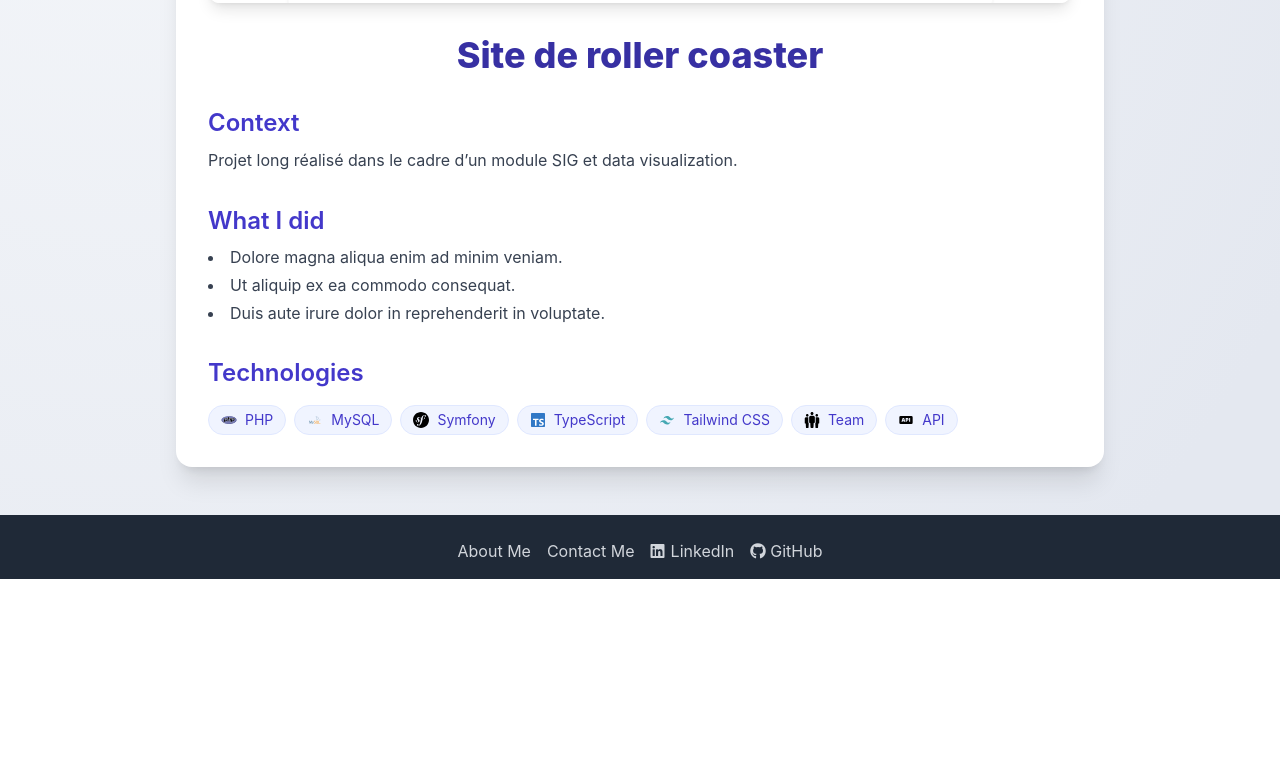
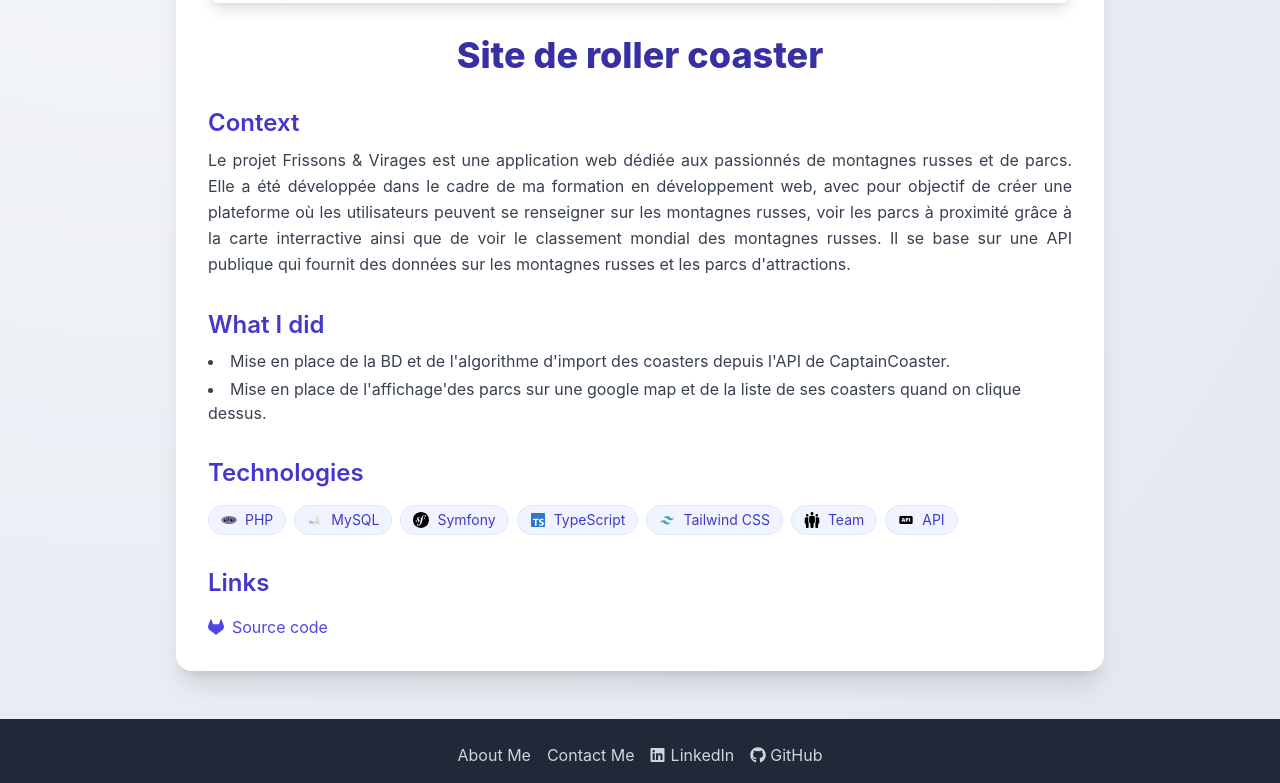
Before and after one commit to Papyquirush/portfolio, a Vue app: page /projects/coaster in a window 1280 px wide. Shown: the part 524-1307 px from the top of the page. Before the commit the page ends 1103 px from the top, so only its background shows below. Built offline with nearby package versions, Linux system fonts and the light colour scheme.

Commit message:
feat(projectsView) : details

```diff
--- a/src/i18n.js
+++ b/src/i18n.js
@@ -32,6 +32,7 @@ const messages = {
             links : "Links",
             sourceCode: "Source code",
             website: "Website",
+            noLinks : "No links available as the project was done in a company and is internal.",
         },
     },
     fr: {
@@ -62,6 +63,7 @@ const messages = {
             links : "Liens",
             sourceCode: "Code source",
             website: "Site web",
+            noLinks : "Aucun lien disponible car le projet a été fait en entreprise et est en interne.",
         },
     }
 };
--- a/src/interface/projects.ts
+++ b/src/interface/projects.ts
@@ -65,7 +65,7 @@ export const projects = {
                 ["MySQL", "Vue.js", "Tailwind CSS", "TypeScript", "API", "Team"].includes(skill.name)
             ),
             links: [
-
+                "https://github.com/Papyquirush/VueEchec",
             ]
         },
         {
@@ -76,38 +76,38 @@ export const projects = {
             images: [
                 "/logos/projects/coaster.png",
             ],
-            context: "Projet long réalisé dans le cadre d’un module SIG et data visualization.",
+            context: "Le projet Frissons & Virages est une application web dédiée aux passionnés de montagnes russes et de parcs. Elle a été développée dans le cadre de ma formation en développement web, avec pour objectif de créer une plateforme où les utilisateurs peuvent se renseigner sur les montagnes russes, voir les parcs à proximité grâce à la carte interractive ainsi que de voir le classement mondial des montagnes russes. Il se base sur une API publique qui fournit des données sur les montagnes russes et les parcs d'attractions.",
             contributions: [
-                "Dolore magna aliqua enim ad minim veniam.",
-                "Ut aliquip ex ea commodo consequat.",
-                "Duis aute irure dolor in reprehenderit in voluptate.",
+                "Mise en place de la BD et de l'algorithme d'import des coasters depuis l'API de CaptainCoaster.",
+                "Mise en place de l'affichage'des parcs sur une google map et de la liste de ses coasters quand on clique dessus.",
             ],
             skills: skills.skills.filter(skill =>
                 ["MySQL", "Symfony", "PHP", "Tailwind CSS", "TypeScript", "API", "Team"].includes(skill.name)
             ),
             links: [
-
+                "https://github.com/Papyquirush/VueEchec",
             ]
         },
         {
             id: "spotify",
             title: "Site utilisant l'API de Spotify",
             description:
-                "Création d'un site qui permet de mettre en favoris des sons et des artistes",
+                "Création d'un site qui permet de mettre en favoris des sons et des artistes grâce à l'API spotify",
             images: [
                 "/logos/projects/spotify.png",
             ],
-            context: "Projet réalisé dans le cadre d’un atelier API tierces.",
+            context: "Projet réalisé dans le cadre d’un cours, le but était d'utiliser l'API spotify pour permettre de lister les sons, les artiste, pouvoir faire une recherche et ajouter en favoris.",
             contributions: [
-                "Cupidatat non proident, sunt in culpa qui officia deserunt.",
-                "Mollit anim id est laborum.",
-                "Lorem ipsum dolor sit amet, consectetur adipiscing elit.",
+                "Connexion à l'API de Spotify.",
+                "Listing des artistes et des sons.",
+                "Recherche d'artistes et de sons.",
+                "Gestion des favoris.",
             ],
             skills: skills.skills.filter(skill =>
                 ["MySQL", "PHP", "Symfony", "CSS", "API"].includes(skill.name)
             ),
             links: [
-
+                "https://github.com/Papyquirush/Tp_spot",
             ]
         },
         {
@@ -119,7 +119,7 @@ export const projects = {
                 "/logos/projects/transchlor2.png",
                 "/logos/projects/transchlor3.png",
             ],
-            context: "Site personnel pour présenter mes compétences, projets et parcours.",
+            context: "Transchlor est une application de simulation multiphysique du Transport des ions Chlorure dans les structures en béton armé (ponts, etc..), responsable de dégradations en fonction de l'exposition de l'ouvrage (données issues de capteurs ou expositions type : brouillard, soleil, montagne, mer, éclaboussures de voitures, eau stagnante etc..). Elle est utilisée pour prédire les dégradations au cours du temps (entre 20 et 30 ans) et prévoir les phases d'entretien et de réparation. L’objectif principal de ce travail est de recréer complètement l’interface en créant une interface web, de créer une base de données pour stocker les résultats des calculs et de pouvoir gérer différents utilisateurs. Notre travail n’est pas de finir ce projet mais de poser les bases pour que d’autres puissent reprendre et poursuivre ce projet sans tout recommencer.\n",
             contributions: [
                 "Autem vel eum iure reprehenderit qui in ea voluptate velit.",
                 "Esse quam nihil molestiae consequatur.",
--- a/src/views/ProjectDetailView.vue
+++ b/src/views/ProjectDetailView.vue
@@ -103,6 +103,10 @@
         </ul>
       </div>
 
+      <div v-else class="text-center text-gray-500 dark:text-gray-400 mt-10 text-lg">
+        {{ $t('projects.noLinks') }}
+      </div>
+
 
 
 
```
